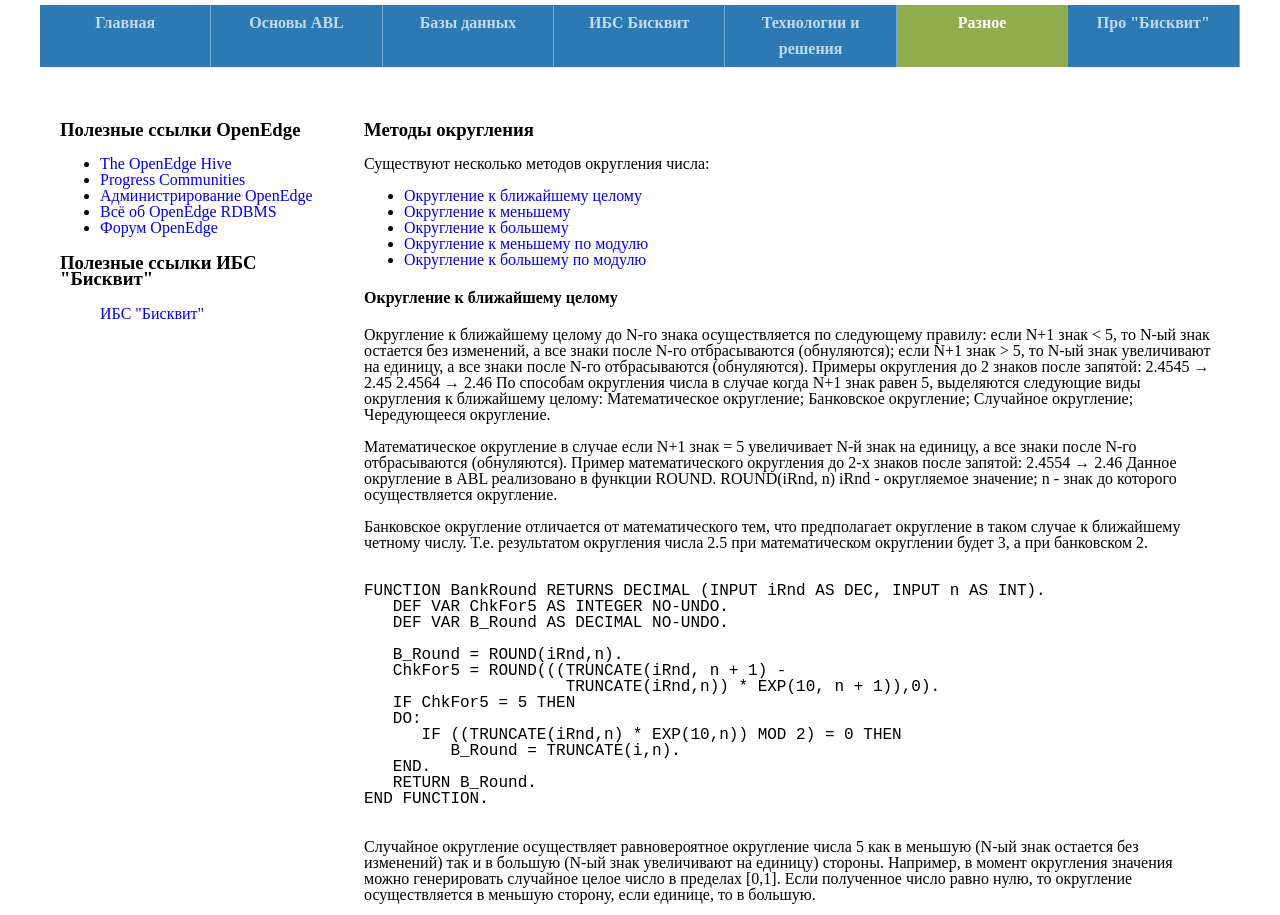
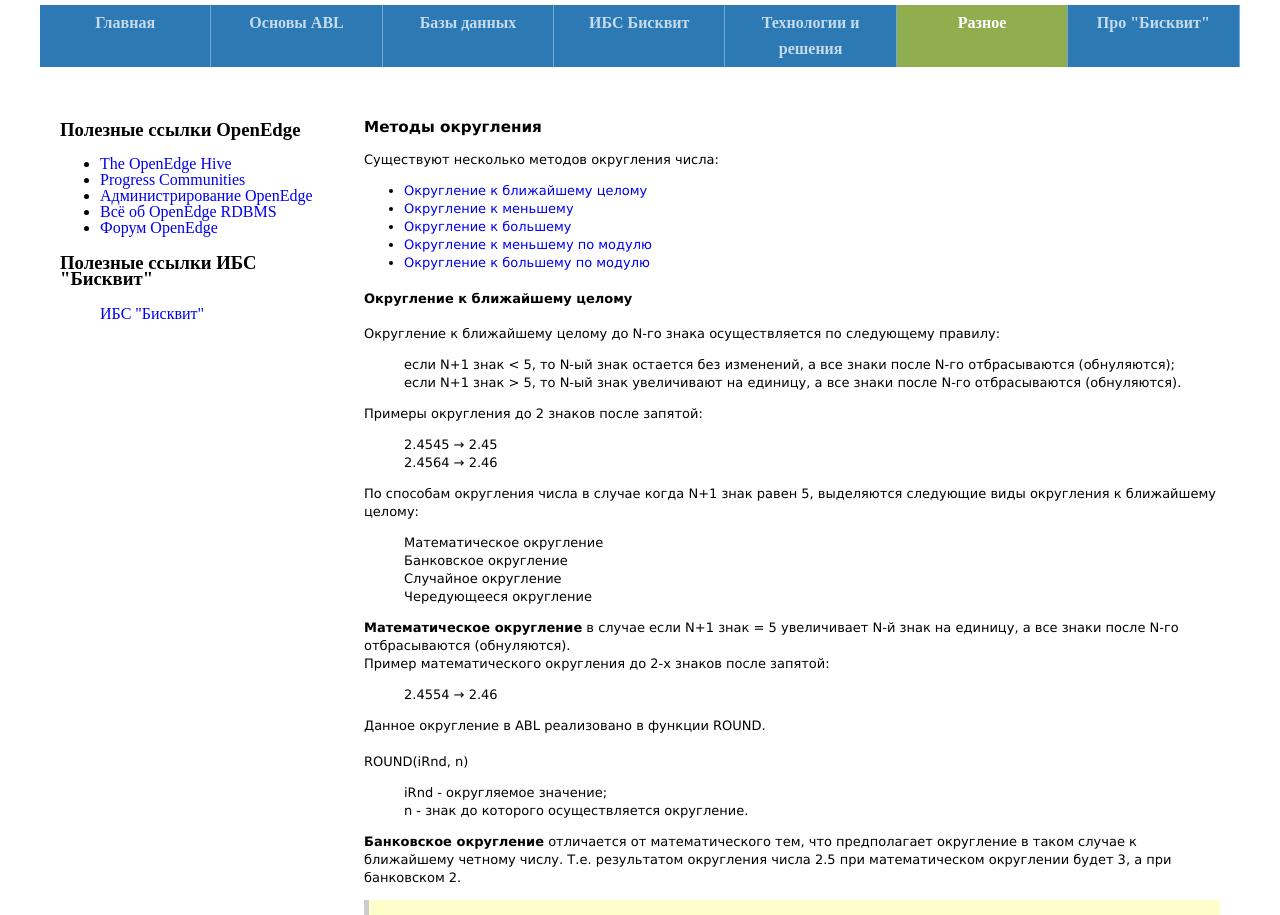
Before and after one commit to alianta/ProgressABL, a plain HTML site: page differents/rounding-methods.html in a window 1280 px wide. Shown: the part 37-952 px from the top of the page. Drawn offline with Linux system fonts and the light colour scheme.

Commit message:
improve page: differents/rounding methods

```diff
--- a/css/style.css
+++ b/css/style.css
@@ -85,6 +85,12 @@ a {
   min-width: 22%;
 }
 
+.main-content{
+  font-family: "Lucida Grande", Arial, sans-serif;
+  font-size: 13px;
+  line-height: 18px;
+}
+
 .quote {
   border-top: 3px solid #2C79B3;
   margin: 0;
@@ -135,3 +141,17 @@ a {
   padding: 20px;
   color: #C3DBED;
 }
+
+/*rounding-methods.html*/
+.code {
+  background-color: #ffc;
+  border-left: 5px solid #ccc;
+}
+
+.page-list{
+  list-style: none;
+}
+
+.content-list{
+  list-style: none;
+}
--- a/differents/rounding-methods.html
+++ b/differents/rounding-methods.html
@@ -53,52 +53,53 @@
       </section>
       <section class="content-container__item main-content">
         <h3 class="content-header">Методы округления</h3>
-
         Существуют несколько методов округления числа:
-<ul>
-  <li><a href="#closest-whole">Округление к ближайшему целому</a></li>
-  <li><a href="#smolest-whole">Округление к меньшему</a></li>
-  <li><a href="#bigest-whole">Округление к большему</a></li>
-  <li><a href="#bigest-mod-whole">Округление к меньшему по модулю</a></li>
-  <li><a href="#smolest-mod-whole">Округление к большему по модулю</a></li>
+        <ul calss="page-list">
+          <li class="page-list__item"><a href="#closest-whole">Округление к ближайшему целому</a></li>
+          <li class="page-list__item"><a href="#smolest-whole">Округление к меньшему</a></li>
+          <li class="page-list__item"><a href="#bigest-whole">Округление к большему</a></li>
+          <li class="page-list__item"><a href="#bigest-mod-whole">Округление к меньшему по модулю</a></li>
+          <li class="page-list__item"><a href="#smolest-mod-whole">Округление к большему по модулю</a></li>
         </ul>
         <div class="chapter">
           <h4 class="chapter__header" name="closest-whole">Округление к ближайшему целому</h4>
+          Округление к ближайшему целому до N-го знака осуществляется по следующему правилу:
+          <ul class="content-list moved">
+            <li class="content-list__item">если N+1 знак < 5, то N-ый знак остается без изменений, а все знаки после N-го отбрасываются (обнуляются);</li>
+            <li class="content-list__item">если N+1 знак > 5, то N-ый знак увеличивают на единицу, а все знаки после N-го отбрасываются (обнуляются).</li>
+          </ul>
+          Примеры округления до 2 знаков после запятой:
+          <ul class="content-list">
+            <li class="content-list__item">2.4545 → 2.45</li>
+            <li class="content-list__item">2.4564 → 2.46</li>
+          </ul>
+          По способам округления числа в случае когда N+1 знак равен 5, выделяются следующие виды округления к ближайшему целому:
+          <ul class="content-list">
+            <li class="content-list__item">Математическое округление</li>
+            <li class="content-list__item">Банковское округление</li>
+            <li class="content-list__item">Случайное округление</li>
+            <li class="content-list__item">Чередующееся округление</li>
+          </ul>
           <p>
-    Округление к ближайшему целому до N-го знака осуществляется по следующему правилу:
-
-    если N+1 знак < 5, то N-ый знак остается без изменений, а все знаки после N-го отбрасываются (обнуляются);
-    если N+1 знак > 5, то N-ый знак увеличивают на единицу, а все знаки после N-го отбрасываются (обнуляются).
-
-Примеры округления до 2 знаков после запятой:
-
-2.4545 → 2.45
-2.4564 → 2.46
-
-По способам округления числа в случае когда N+1 знак равен 5, выделяются следующие виды округления к ближайшему целому:
-
-    Математическое округление;
-    Банковское округление;
-    Случайное округление;
-    Чередующееся округление.
-<p>
-<span>Математическое округление</span> в случае если N+1 знак = 5 увеличивает N-й знак на единицу,  а все знаки после N-го отбрасываются (обнуляются).
-
+            <strong>Математическое округление</strong> в случае если N+1 знак = 5 увеличивает N-й знак на единицу,  а все знаки после N-го отбрасываются (обнуляются).
+            <br>
             Пример математического округления до 2-х знаков после запятой:
-
-2.4554 → 2.46
-
+            <ul class="content-list">
+              <li class="content-list__item">2.4554 → 2.46</li>
+            </ul>
             Данное округление в ABL реализовано в функции ROUND.
-
+            <br>
+            <br>
             ROUND(iRnd, n)
-
-    iRnd - округляемое значение;
-    n - знак до которого осуществляется округление.
+            <ul class="content-list">
+              <li class="content-list__item">iRnd - округляемое значение;</li>
+              <li class="content-list__item">n - знак до которого осуществляется округление.</li>
+            </ul>
           </p>
           <p>
-<span>Банковское округление</span> отличается от математического тем, что предполагает округление в таком случае к ближайшему четному числу. Т.е. результатом округления числа 2.5 при математическом округлении будет 3, а при банковском 2.
+            <strong>Банковское округление</strong> отличается от математического тем, что предполагает округление в таком случае к ближайшему четному числу. Т.е. результатом округления числа 2.5 при математическом округлении будет 3, а при банковском 2.
           </p>
-<pre>
+          <pre class="code">
           <code>
           FUNCTION BankRound RETURNS DECIMAL (INPUT iRnd AS DEC, INPUT n AS INT).
             DEF VAR ChkFor5 AS INTEGER NO-UNDO.
@@ -117,9 +118,9 @@ END FUNCTION.
           </code>
           </pre>
           <p>
-<span>Случайное округление</span> осуществляет равновероятное округление числа 5 как в меньшую (N-ый знак остается без изменений) так и в большую (N-ый знак увеличивают на единицу) стороны. Например, в момент округления значения можно генерировать случайное целое число в пределах [0,1]. Если полученное число равно нулю, то округление осуществляется в меньшую сторону, если единице, то в большую.
+          <strong>Случайное округление</strong> осуществляет равновероятное округление числа 5 как в меньшую (N-ый знак остается без изменений) так и в большую (N-ый знак увеличивают на единицу) стороны. Например, в момент округления значения можно генерировать случайное целое число в пределах [0,1]. Если полученное число равно нулю, то округление осуществляется в меньшую сторону, если единице, то в большую.
           </p>
-<pre>
+          <pre class="code">
           <code>
           FUNCTION RandomRound RETURNS DECIMAL (INPUT iRnd AS DEC, INPUT n AS INT).
             DEF VAR vResult AS DECIMAL NO-UNDO.
@@ -137,8 +138,7 @@ END FUNCTION.
           </code>
           </pre>
           <p>
-<span>Чередующееся округление</span> осуществляет округление числа 5 поочередно то в меньшую, то в большую стороны. Данное округление очевидно применимо при необходимости округления массива чисел, а не единичного числа.
-</p>
+          <strong>Чередующееся округление</strong> осуществляет округление числа 5 поочередно то в меньшую, то в большую стороны. Данное округление очевидно применимо при необходимости округления массива чисел, а не единичного числа.
           </p>
         </div>
         <div class="chapter">
@@ -153,12 +153,10 @@ END FUNCTION.
         <div class="chapter">
           <h4 class="chapter__header" id="smolest-mod-whole">Округление к меньшему по модулю</h4>
         </div>
-
-
       </section>
     </main>
     <footer class="main-footer">
-      Копия сайта http://www.progress-abl.ru/   2024
+      (2024) Копия сайта http://www.progress-abl.ru/
     </footer>
   </div>
 </body>
```
Lines whose indentation alone changed are shown as unchanged.
